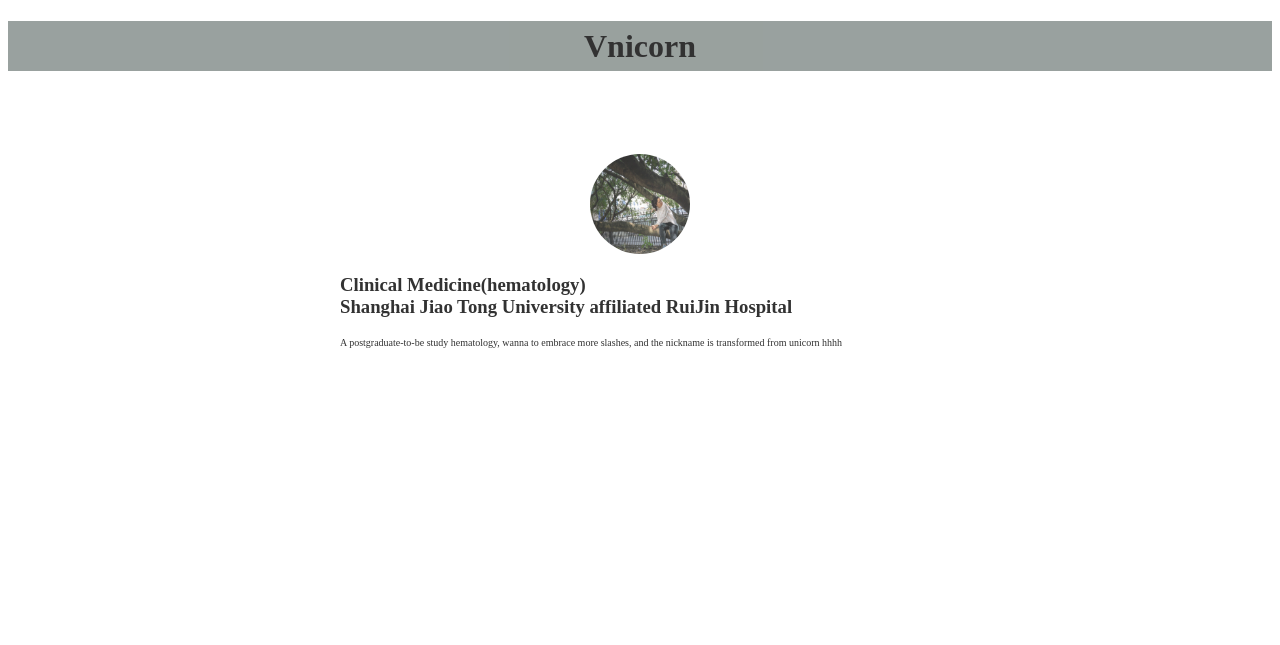
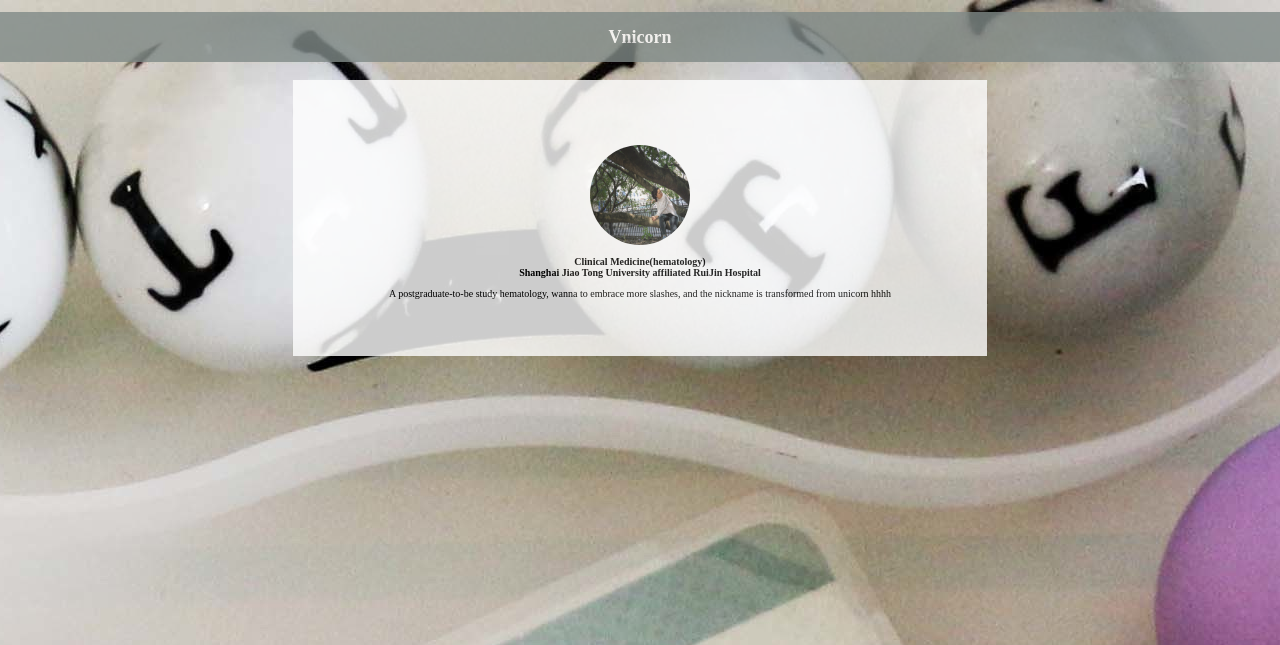
Before and after one commit to SummerCheng/uband-s2--V, a Flask app: template templates/A10509.html in a window 1280 px wide. Shown: the top 645 px of the page. Run offline with Flask 2, Linux system fonts and the light colour scheme; the template is opened without the code that fills it, so the values that code supplies are empty.

Commit message:
Fix css bug

```diff
--- /dev/null
+++ b/static/css/old.css
@@ -0,0 +1,48 @@
+body {
+	padding: 0;
+	margin: 0;
+	background: #9B8E79 url(../img/bg.jpg) no-repeat center top;
+	text-align: center;
+	width: 100%;
+	display: table;
+}
+.self{
+	display:block;
+    margin:0 auto;
+	width:100px;
+	height:100px;
+	border-radius:50%;
+}
+#head{
+	background-color:#808A87;
+	filter:alpha(Opacity=80);-moz-opacity:0.8;opacity:0.8;
+	height:50px;
+	line-height: 50px;
+
+}
+
+#content{
+	background-color:#FFFFFF;
+	filter:alpha(Opacity=80);-moz-opacity:0.8;opacity:0.8;
+	width: 600px;
+	margin:0 auto;
+	padding:47px;
+
+}
+
+h1{
+	text-align:center;
+	font-size:18px;
+	color: #FFFFFF;
+}
+h2{
+	text-align:center;
+	font-size:13px;
+}
+h3{
+	text-align:center;
+	font-size:10px;
+}
+.intr{
+	font-size:10px;
+}
--- a/templates/A10509.html
+++ b/templates/A10509.html
@@ -3,7 +3,7 @@
 <head>
 	<meta charset="utf-8">
 	<title>Home@Vnicorn</title>
-	<link rel="stylesheet" type="text/css" href="static\css\app.css">
+	<link rel="stylesheet" type="text/css" href="static\css\old.css">
 </head>
 <body>
 
```
